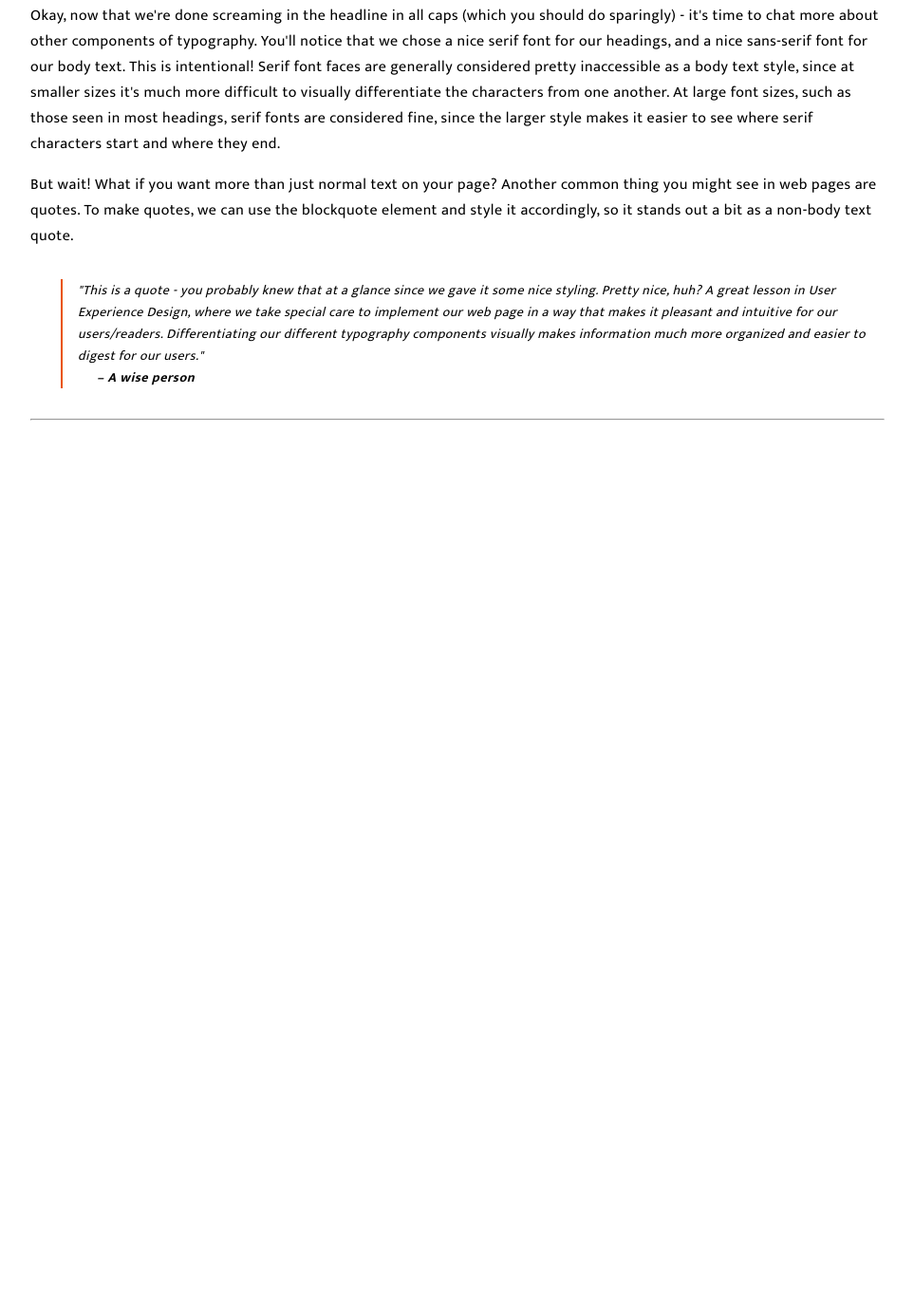
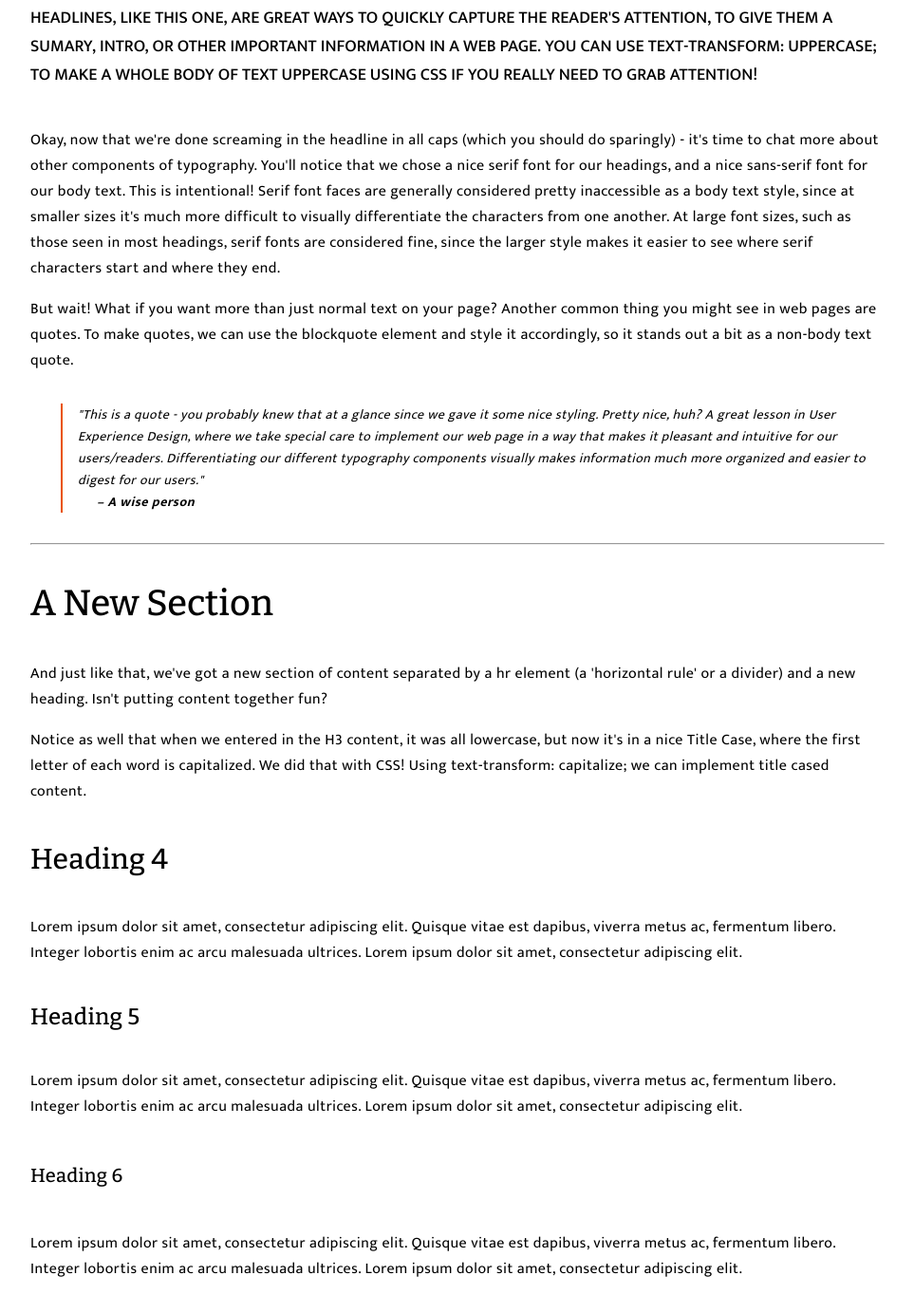
Before and after one commit to Amdemichael/BlogPost, a plain HTML site: page index.html in a window 1280 px wide. Shown: the part 405-1788 px from the top of the page at 95% size, without its empty margins (158-1121 px from the left). Before the commit the page ends 888 px from the top, so only its background shows below. Drawn offline with nearby package versions, Linux system fonts and the light colour scheme.

Commit message:
Heading styling

```diff
--- a/index.html
+++ b/index.html
@@ -51,6 +51,41 @@
         <cite>– A wise person</cite>
       </blockquote>
       <hr />
+      <h3>a new section</h3>
+      <p>
+        And just like that, we've got a new section of content separated by a hr
+        element (a 'horizontal rule' or a divider) and a new heading. Isn't
+        putting content together fun?
+      </p>
+      <p>
+        Notice as well that when we entered in the H3 content, it was all
+        lowercase, but now it's in a nice Title Case, where the first letter of
+        each word is capitalized. We did that with CSS! Using text-transform:
+        capitalize; we can implement title cased content.
+      </p>
+      <h4>Heading 4</h4>
+      <p>
+        Lorem ipsum dolor sit amet, consectetur adipiscing elit. Quisque vitae
+        est dapibus, viverra metus ac, fermentum libero. Integer lobortis enim
+        ac arcu malesuada ultrices. Lorem ipsum dolor sit amet, consectetur
+        adipiscing elit.
+      </p>
+
+      <h5>Heading 5</h5>
+      <p>
+        Lorem ipsum dolor sit amet, consectetur adipiscing elit. Quisque vitae
+        est dapibus, viverra metus ac, fermentum libero. Integer lobortis enim
+        ac arcu malesuada ultrices. Lorem ipsum dolor sit amet, consectetur
+        adipiscing elit.
+      </p>
+
+      <h6>Heading 6</h6>
+      <p>
+        Lorem ipsum dolor sit amet, consectetur adipiscing elit. Quisque vitae
+        est dapibus, viverra metus ac, fermentum libero. Integer lobortis enim
+        ac arcu malesuada ultrices. Lorem ipsum dolor sit amet, consectetur
+        adipiscing elit.
+      </p>
     </div>
   </body>
 </html>
--- a/style.css
+++ b/style.css
@@ -12,11 +12,40 @@ h4,
 h5,
 h6 {
   font-family: Bitter, serif;
+  font-weight: 500;
+}
+h1 {
+  font-size: 80px;
+  font-weight: 400;
+  letter-spacing: -1.5px;
+}
+h2 {
+  font-size: 50px;
+  letter-spacing: -0.5px;
+}
+h3 {
+  font-size: 38px;
+  letter-spacing: 0px;
+}
+h4 {
+  font-size: 30px;
+  letter-spacing: 0.25px;
+}
+h5 {
+  font-size: 24px;
+  letter-spacing: 0.25px;
+}
+h6 {
+  font-size: 20px;
+  letter-spacing: 0.25px;
 }
 .content {
   max-width: 900px;
   margin: 0 auto;
   padding: 32px;
+}
+.content h3 {
+  text-transform: capitalize;
 }
 .info {
   text-align: center;
@@ -34,6 +63,7 @@ h6 {
   letter-spacing: 0px;
   font-weight: 500;
   margin: 40px 0px;
+  font-size: 18px;
 }
 h2 {
   font-size: 50px;
```
